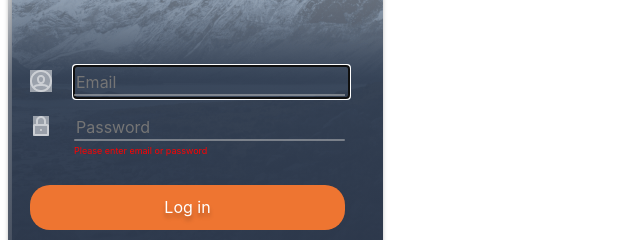
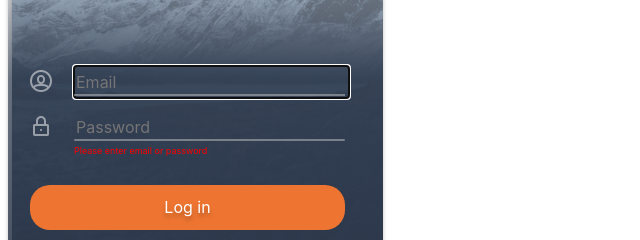
Before and after one commit to hordesnake/hordesnake.github.io, a plain HTML site: page epam-additional-course/index.html in a window 1280 px wide. Shown: the part 322-562 px from the top of the page, 0-640 px from the left. Drawn offline with nearby package versions, Linux system fonts and the light colour scheme; files whose address does not match are found by name.

Commit message:
Update style.css

```diff
--- a/epam-additional-course/style.css
+++ b/epam-additional-course/style.css
@@ -143,7 +143,7 @@ input:invalid:not(:placeholder-shown) {
   left: 30px;
   top: 392px;
 
-  background: rgba(255, 255, 255, 0.5) url(icon_contact.png);
+  background: rgba(255, 255, 255) 0.5 url(icon_contact.png);
 
 }
 
@@ -233,7 +233,7 @@ input[type=password] {
   top: 438px;
   bottom: 31.63%;
 
-  background: rgba(255, 255, 255, 0.5) url(icon.png);
+  background: rgba(255, 255, 255) 0.5 url(icon.png);
 
 
   /* Subtract */
```
